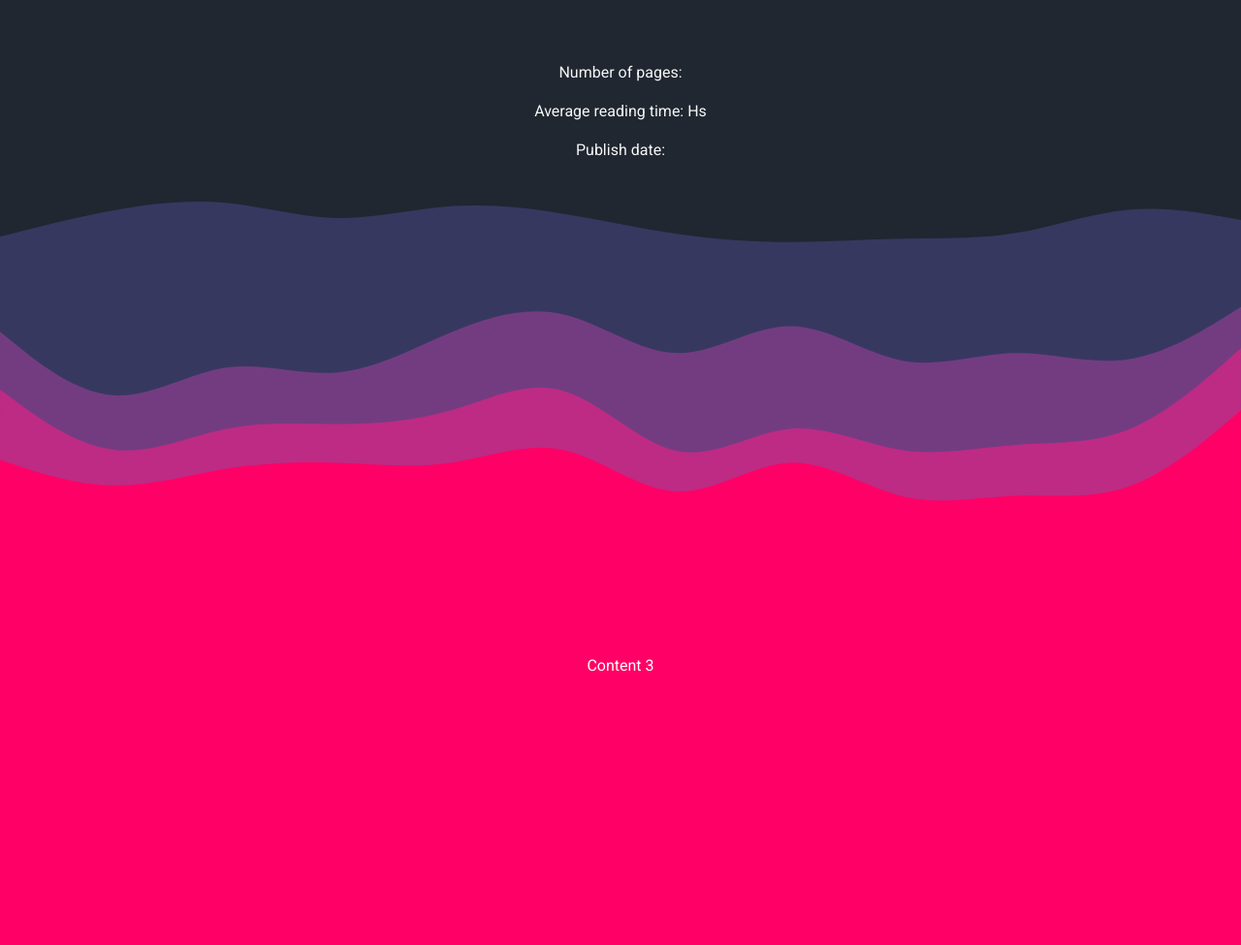
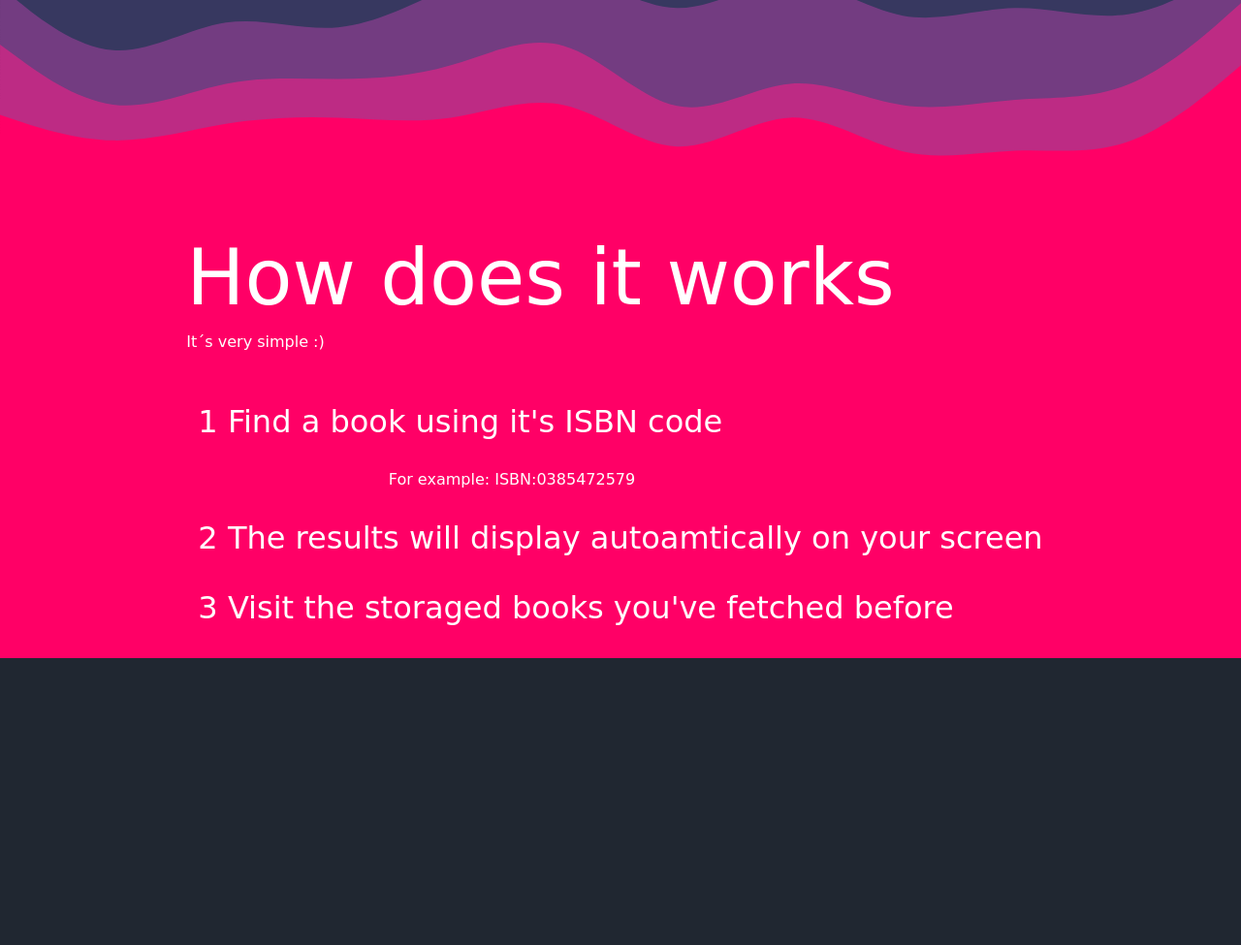
Before and after one commit to AlejoTorres2001/Book_fetching_App, a Node server app: page / in a window 1280 px wide. Shown: the part 1599-2574 px from the top of the page at 97% size. After the commit the page ends 2278 px from the top, so only its background shows below. Run offline with Node 20, Linux system fonts and the light colour scheme; some libraries are stand-ins or nearby versions.

Commit message:
advance on storaged books

```diff
--- a/src/public/styles/Styles.css
+++ b/src/public/styles/Styles.css
@@ -148,3 +148,25 @@ input:-webkit-autofill:active {
   color: #f6f6f6;
   background-color: #202731;
 }
+.subtitlefooter{
+margin-bottom: revert;
+font-family: 'Allison', cursive;
+}
+.pasos{
+  font-family: 'Allison', cursive;
+  font-size: 2rem;
+  display: flex;
+}
+.titulo-how-work{
+  margin-top: -10vh;
+}
+.lista{
+  padding-left: 0rem;
+}
+.example{
+    display: flex;
+    justify-content: center;
+    margin-right: 28vh;
+    font-family: 'Allison', cursive;
+    font-size: 1rem;
+}
--- a/src/server.js
+++ b/src/server.js
@@ -7,6 +7,7 @@ const getBook = require('./modules/get-book');
 const exphbs = require("express-handlebars");
 const path = require("path");
 const avgTime=require("./modules/calc-reading")
+
 //Sets handlebars configurations (we will go through them later on)
 app.set("views", path.join(__dirname, "views"));
 app.engine(
@@ -22,8 +23,8 @@ app.engine(
 app.set("view engine", ".hbs");
 //Stattic files
 app.use(express.static(path.join(__dirname, "public")));
-
 //responses
+var storagedBooks=[]
 app.get('/', async (req, res) => {
     if (Object.entries(req.query).length !== 0){
         const code =req.query.code
@@ -35,8 +36,10 @@ app.get('/', async (req, res) => {
         const publish_date = book[code].publish_date
         const img = await book[code].cover.large
         const avg = avgTime.avgTime(number_of_pages)
+        storagedBooks.push(title)
+        console.log(storagedBooks)
         res.render('main',
-        {layout : 'index',title:title,subtitle:subtitle,number_of_pages:number_of_pages,publish_date:publish_date,img:img,avg:avg});
+        {layout : 'index',title:title,subtitle:subtitle,number_of_pages:number_of_pages,publish_date:publish_date,img:img,avg:avg,storagedBooks:storagedBooks});
     }
     else{
         res.render('main', {layout : 'index'});
--- a/src/views/main.hbs
+++ b/src/views/main.hbs
@@ -22,7 +22,9 @@
 
         </section>
         <div class="spacer layer2 flip"></div>
-		<section class="section3">Content 3</section>
+		<section class="section3">
+			{{>how-works}}
+		</section>
 	</main>
 	<script src="../scripts/script.js"></script>
 </body>
--- a/src/views/partials/book.hbs
+++ b/src/views/partials/book.hbs
@@ -1,3 +1,4 @@
+{{#if title }}
 <div class="carta-book card w-50" style="width: 18rem;">
   <img
     src={{img}}
@@ -14,3 +15,8 @@
     <li class="list-group-item">Publish date: {{publish_date}}</li>
   </ul>
 </div>
+{{else}}
+ {{#each storagedBooks}}
+    <h1>{{this}}</h1>
+    {{/each}}
+{{/if}}
--- /dev/null
+++ b/src/views/partials/how-works.hbs
@@ -0,0 +1,12 @@
+<div>
+    <h2 class="title titulo-how-work">How does it works</h2>
+        <h6 class="subtitlefooter">It´s very simple :)</h6>
+    <ol class="lista" >
+        <li class="pasos">1 Find a book using it's ISBN code
+            <li class="example">For example: ISBN:0385472579</li>
+        </li>
+        <li class="pasos">2 The results will display autoamtically on your screen</li>
+        <li class="pasos">3 Visit the storaged books you've fetched before</li>
+    </ol>
+
+</div>
--- a/src/views/partials/nav.hbs
+++ b/src/views/partials/nav.hbs
@@ -4,9 +4,8 @@
 			<ul>
 				<li>Home</li>
 				<li>About</li>
-				<li>Services</li>
-				<li>Libros almacenados</li>
-				<li class="active">Buscar libro</li>
+				<li>How does it Work?</li>
+				<li class="active">Storaged books</li>
 			</ul>
 		</div>
 	</div>
```
